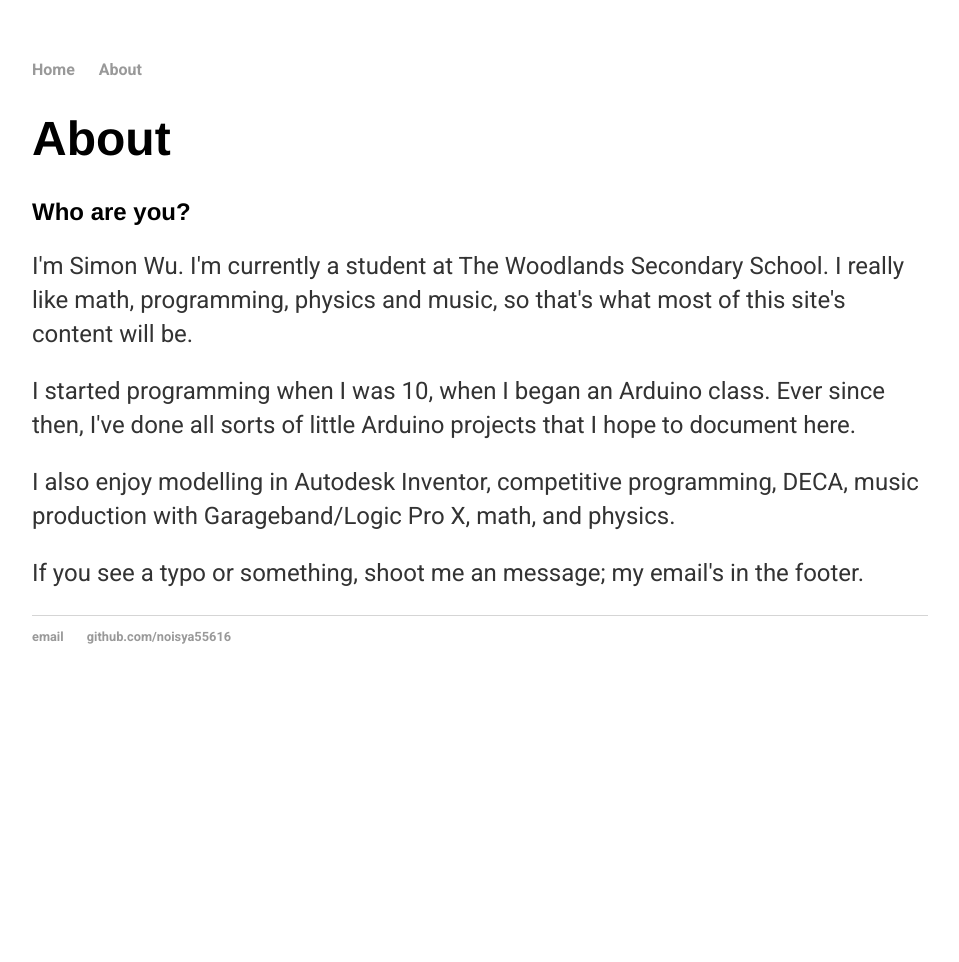
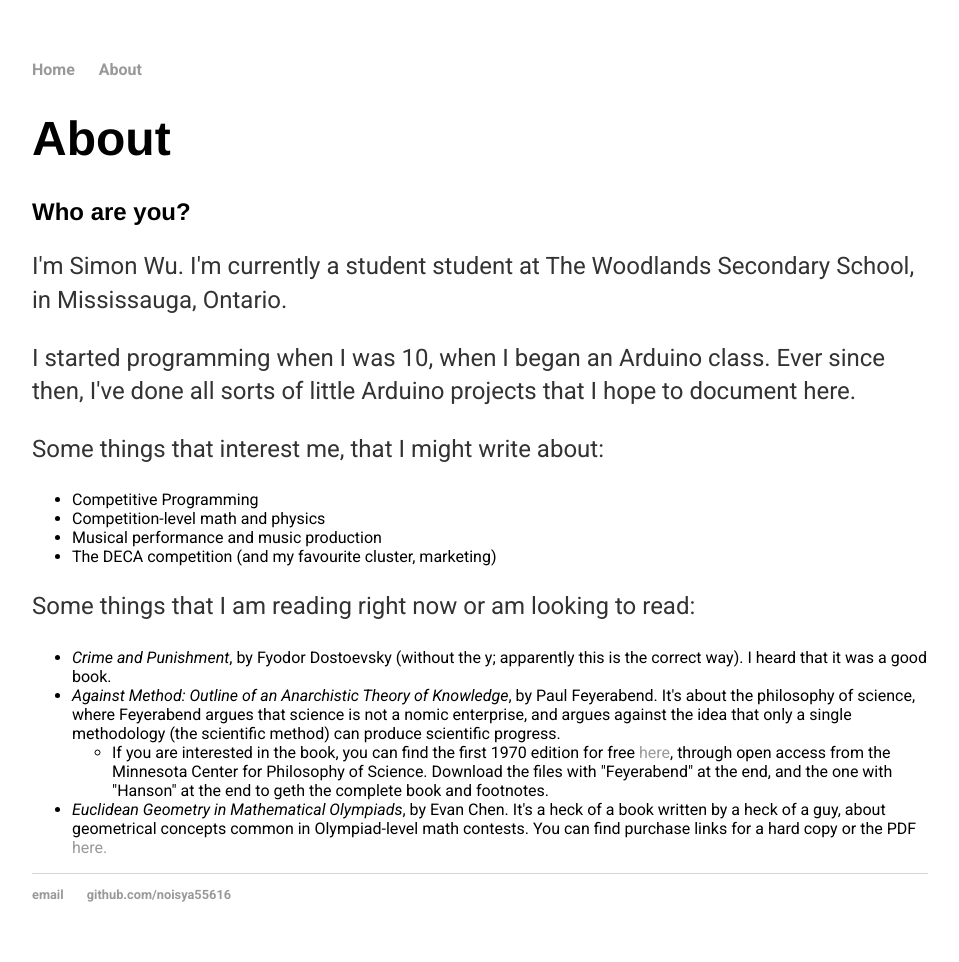
Before and after one commit to shangmingwu/noisya55616.github.io-archive, a Jekyll site: the page built from about/index.html, in a window 1280 px wide. Shown: the whole page, without its empty margins (160-1119 px from the left). Built offline with Jekyll 4.4.1, drawn with Linux system fonts in a browser that asks for light colours; before the commit the page ends 900 px from its top, so only the background shows below that.

Commit message:
Make a different about page

```diff
--- a/about/index.html
+++ b/about/index.html
@@ -5,8 +5,25 @@ title: About us
 <div class="blurb">
         <h1>About</h1>
         <h2>Who are you?</h2>
-        <p>I'm Simon Wu. I'm currently a student at The Woodlands Secondary School. I really like math, programming, physics and music, so that's what most of this site's content will be.</p>
+        <!-- <p>I'm Simon Wu. I'm currently a student at The Woodlands Secondary School. I really like math, programming, physics and music, so that's what most of this site's content will be.</p> -->
+        <p>I'm Simon Wu. I'm currently a student student at The Woodlands Secondary School, in Mississauga, Ontario.</p>
         <p>I started programming when I was 10, when I began an Arduino class. Ever since then, I've done all sorts of little Arduino projects that I hope to document here.</p>
-        <p>I also enjoy modelling in Autodesk Inventor, competitive programming, DECA, music production with Garageband/Logic Pro X, math, and physics.</p>
-        <p>If you see a typo or something, shoot me an message; my email's in the footer.</p>
+        <!-- <p>I also enjoy modelling in Autodesk Inventor, competitive programming, DECA, music production with Garageband/Logic Pro X, math, and physics.</p> -->
+        <p>Some things that interest me, that I might write about:</p>
+        <ul>
+                <li>Competitive Programming</li>
+                <li>Competition-level math and physics</li>
+                <li>Musical performance and music production</li>
+                <li>The DECA competition (and my favourite cluster, marketing)</li>
+        </ul>
+        <p>Some things that I am reading right now or am looking to read:</p>
+        <ul>
+                <li><i>Crime and Punishment</i>, by Fyodor Dostoevsky (without the y; apparently this is the correct way). I heard that it was a good book.</li>
+                <li><i>Against Method: Outline of an Anarchistic Theory of Knowledge</i>, by Paul Feyerabend. It's about the philosophy of science, where Feyerabend argues that science is not a nomic enterprise, and argues against the idea that only a single methodology (the scientific method) can produce scientific progress.
+                        <ul>
+                                <li>If you are interested in the book, you can find the first 1970 edition for free <a href="https://drive.google.com/file/d/1Kagw36Q9B5VI6BY7xs55LMajEh4jsyw5/view">here</a>, through open access from the Minnesota Center for Philosophy of Science. Download the files with "Feyerabend" at the end, and the one with "Hanson" at the end to geth the complete book and footnotes.</li>
+                        </ul>
+                </li>
+                <li><i>Euclidean Geometry in Mathematical Olympiads</i>, by Evan Chen. It's a heck of a book written by a heck of a guy, about geometrical concepts common in Olympiad-level math contests. You can find purchase links for a hard copy or the PDF <a href="https://web.evanchen.cc/geombook.html">here.</a></li>
+        </ul>
 </div><!-- /.blurb -->
```
Also changed, not shown: _posts/2020-05-26-quotient-identity.md (+3 -7 lines).
